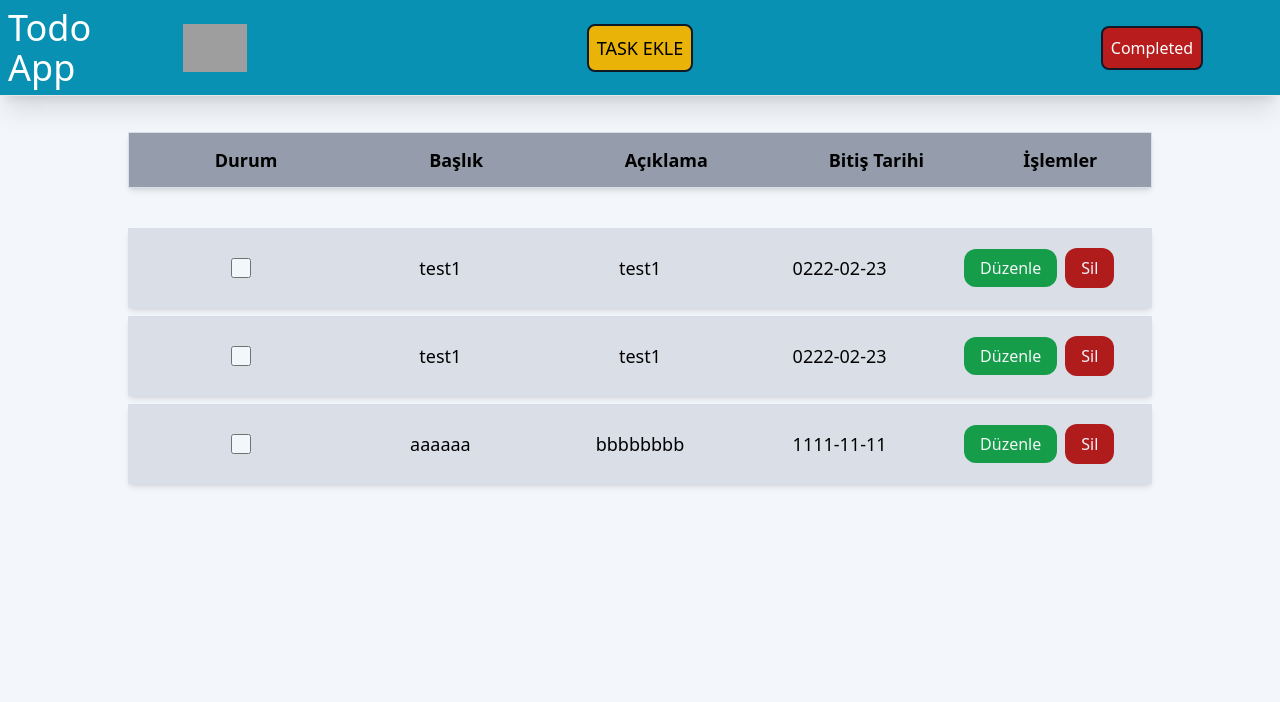
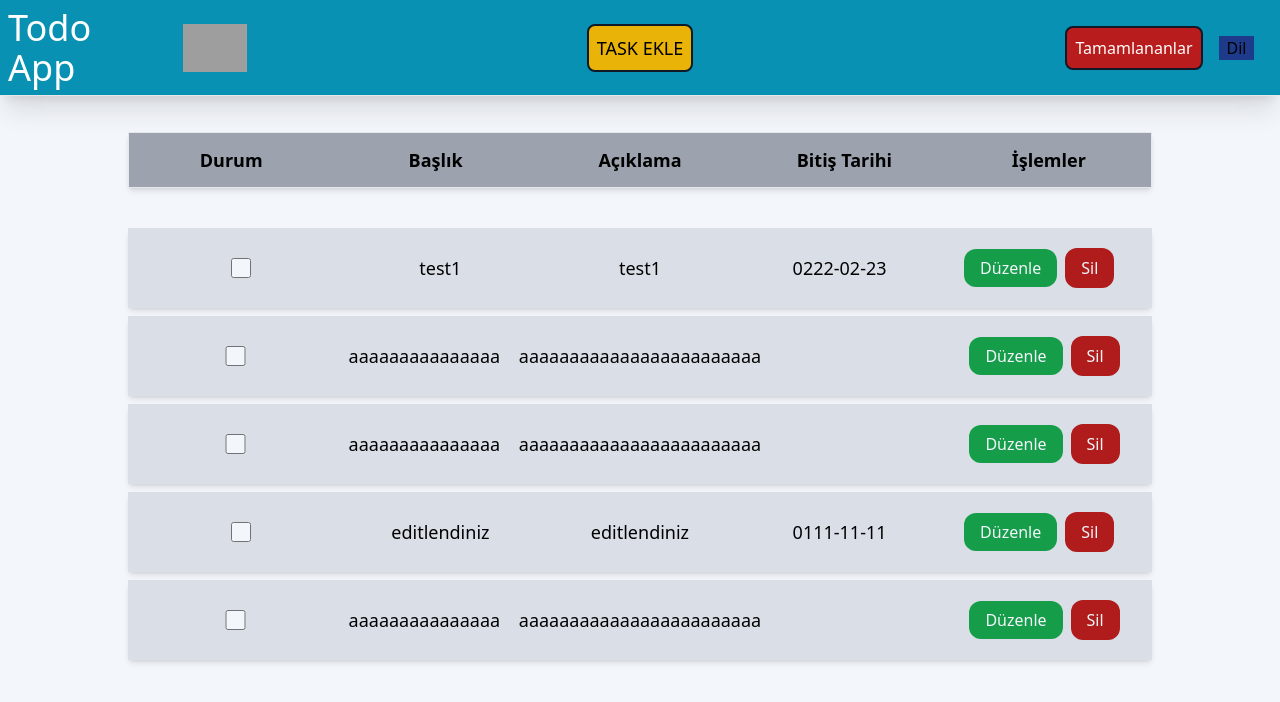
Before and after one commit to KaygusuzBK/react-todo-app, a React (Vite) app: page / in a window 1280 px wide. Shown: the top 702 px of the page. Built offline with nearby package versions, Linux system fonts and the light colour scheme; data requests are answered from the project's data file; grey boxes are pictures that could not be loaded.

Commit message:
Modal
silme ve güncelleme işlemlerini yaparken modal çalışıyor

```diff
--- a/data/db.json
+++ b/data/db.json
@@ -1,10 +1,6 @@
 {
   "tasks": [
     {
-      "title": "test1",
-      "description": "test1",
-      "dueDate": "0222-02-23",
-      "status": false,
       "id": 13
     },
     {
@@ -13,13 +9,6 @@
       "dueDate": "0222-02-23",
       "status": false,
       "id": 15
-    },
-    {
-      "title": "test1",
-      "description": "test1",
-      "dueDate": "2222-02-23",
-      "status": true,
-      "id": 16
     },
     {
       "title": "test2",
@@ -43,11 +32,38 @@
       "id": 19
     },
     {
-      "title": "aaaaaa",
-      "description": "bbbbbbbb",
-      "dueDate": "1111-11-11",
+      "id": 20
+    },
+    {
+      "id": 21
+    },
+    {
+      "title": "aaaaaaaaaaaaaaa",
+      "description": "aaaaaaaaaaaaaaaaaaaaaaaa",
+      "dueDate": "",
       "status": false,
-      "id": 20
+      "id": 22
+    },
+    {
+      "title": "aaaaaaaaaaaaaaa",
+      "description": "aaaaaaaaaaaaaaaaaaaaaaaa",
+      "dueDate": "",
+      "status": false,
+      "id": 23
+    },
+    {
+      "title": "editlendiniz",
+      "description": "editlendiniz",
+      "dueDate": "0111-11-11",
+      "status": false,
+      "id": 25
+    },
+    {
+      "title": "aaaaaaaaaaaaaaa",
+      "description": "aaaaaaaaaaaaaaaaaaaaaaaa",
+      "dueDate": "",
+      "status": false,
+      "id": 26
     }
   ]
 }
--- a/index.html
+++ b/index.html
@@ -4,7 +4,7 @@
     <meta charset="UTF-8" />
     <link rel="icon" type="image/svg+xml" href="/vite.svg" />
     <meta name="viewport" content="width=device-width, initial-scale=1.0" />
-    <title>Vite + React</title>
+    <title>Todo List App</title>
   </head>
   <body>
     <div id="root"></div>
--- a/package.json
+++ b/package.json
@@ -15,9 +15,11 @@
     "autoprefixer": "^10.4.15",
     "axios": "^1.4.0",
     "classnames": "^2.3.2",
+    "i18next": "^23.5.1",
     "postcss": "^8.4.28",
     "react": "^18.2.0",
-    "react-dom": "^18.2.0"
+    "react-dom": "^18.2.0",
+    "react-i18next": "^13.2.2"
   },
   "devDependencies": {
     "@types/react": "^18.2.15",
--- a/src/Layout/header/index.jsx
+++ b/src/Layout/header/index.jsx
@@ -19,11 +19,12 @@ function Header() {
 
           <div className="flex w-64 justify-center items-center">
             <a
-              className="bg-red-700 text-white p-2 m-4 rounded-lg hover:bg-red-700 hover:text-white border-2 border-gray-900"
+              className="bg-red-700 text-white p-2 m-4 rounded-lg hover:bg-red-800 hover:text-white border-2 border-gray-900"
               href={"/completed-tasks"}
             >
-              Completed
+              Tamamlananlar
             </a>
+            <button className="px-2 py-3border bg-blue-900">Dil</button>
           </div>
         </div>
       </header>
--- a/src/assets/css/output.css
+++ b/src/assets/css/output.css
@@ -548,10 +548,6 @@ body {
   position: fixed;
 }
 
-.absolute {
-  position: absolute;
-}
-
 .left-0 {
   left: 0px;
 }
@@ -574,16 +570,6 @@ body {
 
 .m-4 {
   margin: 1rem;
-}
-
-.my-3 {
-  margin-top: 0.75rem;
-  margin-bottom: 0.75rem;
-}
-
-.my-4 {
-  margin-top: 1rem;
-  margin-bottom: 1rem;
 }
 
 .ml-2 {
@@ -618,6 +604,10 @@ body {
   height: 6rem;
 }
 
+.h-32 {
+  height: 8rem;
+}
+
 .h-5 {
   height: 1.25rem;
 }
@@ -626,16 +616,8 @@ body {
   height: 100%;
 }
 
-.h-1 {
-  height: 0.25rem;
-}
-
-.h-2 {
-  height: 0.5rem;
-}
-
-.h-32 {
-  height: 8rem;
+.h-28 {
+  height: 7rem;
 }
 
 .w-1\/2 {
@@ -644,10 +626,6 @@ body {
 
 .w-1\/3 {
   width: 33.333333%;
-}
-
-.w-1\/4 {
-  width: 25%;
 }
 
 .w-16 {
@@ -674,10 +652,6 @@ body {
   flex-direction: column;
 }
 
-.items-end {
-  align-items: flex-end;
-}
-
 .items-center {
   align-items: center;
 }
@@ -698,20 +672,12 @@ body {
   gap: 0.5rem;
 }
 
-.gap-3 {
-  gap: 0.75rem;
-}
-
 .rounded {
   border-radius: 0.25rem;
 }
 
 .rounded-3xl {
   border-radius: 1.5rem;
-}
-
-.rounded-full {
-  border-radius: 9999px;
 }
 
 .rounded-lg {
@@ -742,6 +708,10 @@ body {
 .border-gray-900 {
   --tw-border-opacity: 1;
   border-color: rgb(17 24 39 / var(--tw-border-opacity));
+}
+
+.border-transparent {
+  border-color: transparent;
 }
 
 .bg-black {
@@ -799,6 +769,26 @@ body {
   background-color: rgb(234 179 8 / var(--tw-bg-opacity));
 }
 
+.bg-slate-950 {
+  --tw-bg-opacity: 1;
+  background-color: rgb(2 6 23 / var(--tw-bg-opacity));
+}
+
+.bg-slate-700 {
+  --tw-bg-opacity: 1;
+  background-color: rgb(51 65 85 / var(--tw-bg-opacity));
+}
+
+.bg-slate-900 {
+  --tw-bg-opacity: 1;
+  background-color: rgb(15 23 42 / var(--tw-bg-opacity));
+}
+
+.bg-blue-900 {
+  --tw-bg-opacity: 1;
+  background-color: rgb(30 58 138 / var(--tw-bg-opacity));
+}
+
 .bg-opacity-60 {
   --tw-bg-opacity: 0.6;
 }
@@ -828,6 +818,15 @@ body {
 .py-2 {
   padding-top: 0.5rem;
   padding-bottom: 0.5rem;
+}
+
+.px-2 {
+  padding-left: 0.5rem;
+  padding-right: 0.5rem;
+}
+
+.pl-2 {
+  padding-left: 0.5rem;
 }
 
 .text-center {
@@ -894,11 +893,6 @@ body {
   filter: var(--tw-blur) var(--tw-brightness) var(--tw-contrast) var(--tw-grayscale) var(--tw-hue-rotate) var(--tw-invert) var(--tw-saturate) var(--tw-sepia) var(--tw-drop-shadow);
 }
 
-.hover\:bg-blue-700:hover {
-  --tw-bg-opacity: 1;
-  background-color: rgb(29 78 216 / var(--tw-bg-opacity));
-}
-
 .hover\:bg-gray-300:hover {
   --tw-bg-opacity: 1;
   background-color: rgb(209 213 219 / var(--tw-bg-opacity));
@@ -914,9 +908,9 @@ body {
   background-color: rgb(21 128 61 / var(--tw-bg-opacity));
 }
 
-.hover\:bg-red-700:hover {
+.hover\:bg-red-800:hover {
   --tw-bg-opacity: 1;
-  background-color: rgb(185 28 28 / var(--tw-bg-opacity));
+  background-color: rgb(153 27 27 / var(--tw-bg-opacity));
 }
 
 .hover\:bg-red-900:hover {
@@ -933,21 +927,3 @@ body {
   --tw-text-opacity: 1;
   color: rgb(255 255 255 / var(--tw-text-opacity));
 }
-
-@media (min-width: 640px) {
-  .sm\:grid-cols-2 {
-    grid-template-columns: repeat(2, minmax(0, 1fr));
-  }
-}
-
-@media (min-width: 768px) {
-  .md\:grid-cols-3 {
-    grid-template-columns: repeat(3, minmax(0, 1fr));
-  }
-}
-
-@media (min-width: 1024px) {
-  .lg\:grid-cols-4 {
-    grid-template-columns: repeat(4, minmax(0, 1fr));
-  }
-}
--- a/src/components/modal/Modal.jsx
+++ b/src/components/modal/Modal.jsx
@@ -1,10 +1,7 @@
 import { useState } from "react";
-import Button from "../button/button";
 import { updateTask } from "../../services/task";
 
-function Modal({ modalsorusu, Text, id }) {
-  const [task, setTask] = useState({});
-
+function Modal({ modalsorusu, Text, id, task, fonksiyon, className }) {
   const [modal, setModal] = useState(false);
 
   const toggleModal = () => {
@@ -13,24 +10,22 @@ function Modal({ modalsorusu, Text, id }) {
 
   return (
     <>
-      <button
-        onClick={toggleModal}
-        className="bg-blue-500 hover:bg-blue-700 text-white font-bold py-2 px-4 rounded-full"
-      >
+      <button onClick={toggleModal} className={className}>
         {Text}
       </button>
       {modal && (
         <div className="modal">
           <div className="h-full w-full fixed left-0 top-0 flex justify-center items-center bg-black bg-opacity-60">
-            <div className="bg-slate-100 rounded shadow-xl rounded-3xl w-1/2">
-              <div className=" h-20 h-full border border-black m-3 flex justify-center items-center rounded-xl">
-                <h1 className="">{modalsorusu}</h1>
+            <div className="bg-slate-100 shadow-xl rounded-3xl w-1/2">
+              <div className="h-full border border-black m-3 p-2 flex items-center justify-center rounded-xl bg-slate-7 00 text-white">
+                <h1 className="h-24">{modalsorusu}</h1>
               </div>
-              <div className="border border-black rounded-3xl m-3 p-4">
+              <div className="border border-transparent rounded-3xl m-3 p-4">
                 <button
                   className="bg-blue-500 text-white rounded-lg p-2 m-2 w-16"
                   onClick={() => {
-                    updateTask(id, task);
+                    fonksiyon(id, task);
+                    toggleModal();
                   }}
                 >
                   Evet
--- a/src/components/task/taskForm/taskForm.jsx
+++ b/src/components/task/taskForm/taskForm.jsx
@@ -1,9 +1,8 @@
-import { getTasks, getTaskId, deleteTaskId } from "../../../services/task.js";
-import { useState, useEffect } from "react";
+import { deleteTaskId } from "../../../services/task.js";
 import Button from "../../button/button.jsx";
-import { Link, NavLink } from "react-router-dom";
 import Checkbox from "../../checkbox/CheckBox..jsx";
 import classNames from "classnames";
+import Modal from "../../modal/Modal.jsx";
 
 function deleteTask(id) {
   deleteTaskId(id);
@@ -28,10 +27,13 @@ function TaskForm({ task, className }) {
             >
               Düzenle
             </a>
-            <Button
-              className="bg-red-700 text-white rounded-xl hover:bg-red-900 ml-2 px-4"
-              text="Sil"
-              onClick={() => deleteTask(task.id)}
+            <Modal
+              className="bg-red-700 text-white rounded-xl hover:bg-red-900 ml-2 px-4 py-2"
+              modalsorusu="Silmek istediğinize emin misiniz?"
+              Text="Sil"
+              id={task.id}
+              task={task}
+              fonksiyon={deleteTask}
             />
           </div>
           <hr />
--- /dev/null
+++ b/src/language/1i8.js
@@ -0,0 +1,41 @@
+import i18next from "i18next";
+import { initReactI18next } from "react-i18next";
+
+const resources = {
+  tr: {
+    translation: {
+      "Task Başlığı:": "Task Başlığı:",
+      "Taskın İçeriği:": "Taskın İçeriği:",
+      "Son Tarihi:": "Son Tarihi:",
+      Tamamlananlar: "Tamamlananlar",
+      "Task Ekle": "Task Ekle",
+      "Task Güncelle": "Task Güncelle",
+      "Task Sil": "Task Sil",
+      "Task Tamamla": "Task Tamamla",
+      Sil: "Sil",
+      Güncelle: "Güncelle",
+    },
+  },
+
+  en: {
+    translation: {
+      "Task Başlığı:": "Task Title:",
+      "Taskın İçeriği:": "Task Content:",
+      "Son Tarihi:": "Due Date:",
+      Tamamlananlar: "Completed",
+      "Task Ekle": "Add Task",
+      "Task Güncelle": "Update Task",
+      "Task Sil": "Delete Task",
+      "Task Tamamla": "Complete Task",
+      Sil: "Delete",
+      Güncelle: "Update",
+    },
+  },
+};
+
+i18next.use(initReactI18next).init({
+  resources,
+  lng: "tr",
+});
+
+export default i18next;
--- a/src/pages/Home/index.jsx
+++ b/src/pages/Home/index.jsx
@@ -1,12 +1,14 @@
 import { useEffect, useState } from "react";
 import { getTasks } from "../../services//task.js";
 import TaskForm from "../../components/task/taskForm/taskForm.jsx";
+import { useTranslation } from "react-i18next";
+import i18next from "../../language/1i8.js";
 
 function Tasks() {
+  const { t, i18n } = useTranslation();
+
   const [tasks, setTasks] = useState([]);
 
-  const nowDate = new Date().toISOString().slice(0, 10);
-  console.log(nowDate);
   useEffect(() => {
     getTasks().then(({ data }) => {
       const tasks = data.filter((task) => task.status === false);
@@ -17,12 +19,12 @@ function Tasks() {
   return (
     <>
       <div className="items-center justify-center flex flex-col text-center h-32">
-          <div className="flex justify-between items-center p-3 w-4/5 border shadow-md h-14 m-1 mix-blend-multiply bg-gray-400 hover:bg">
+        <div className="flex justify-between items-center w-4/5 border shadow-md h-14 m-1  bg-gray-400 hover:bg">
           <div className="w-1/3 text-lg font-bold">Durum</div>
           <div className="w-1/3 text-lg font-bold">Başlık</div>
           <div className="w-1/3 text-lg font-bold">Açıklama</div>
           <div className="w-1/3 text-lg font-bold">Bitiş Tarihi</div>
-            <div className="w-1/4 text-lg font-bold">İşlemler</div>
+          <div className="w-1/3 text-lg font-bold">İşlemler</div>
           <hr />
         </div>
       </div>
--- a/src/services/task.js
+++ b/src/services/task.js
@@ -2,7 +2,6 @@ import axios from "axios";
 
 const API = "http://localhost:3000";
 const path = "/tasks";
-const pathCompleted = "/complatedTasks";
 
 const getTasks = () => {
   return axios.get(`${API}${path}`);
```
Also changed, not shown: src/pages/AddTask/AddTask.jsx (+5 -6 lines), src/pages/EditTask/EditTask.jsx (+9 -10 lines), 1 other file (tests, documents, lock files or other folders). Lines whose indentation alone changed are shown as unchanged.
